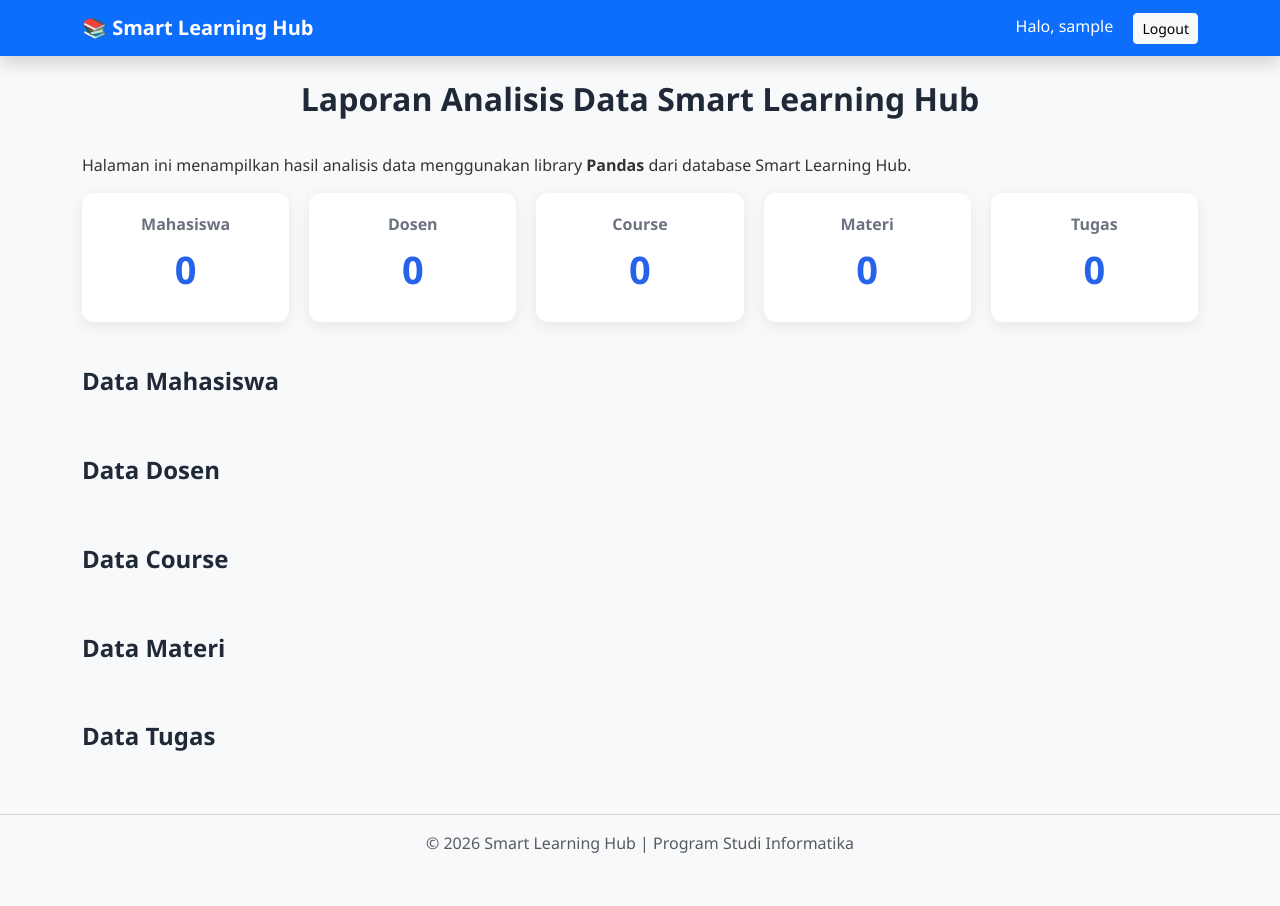
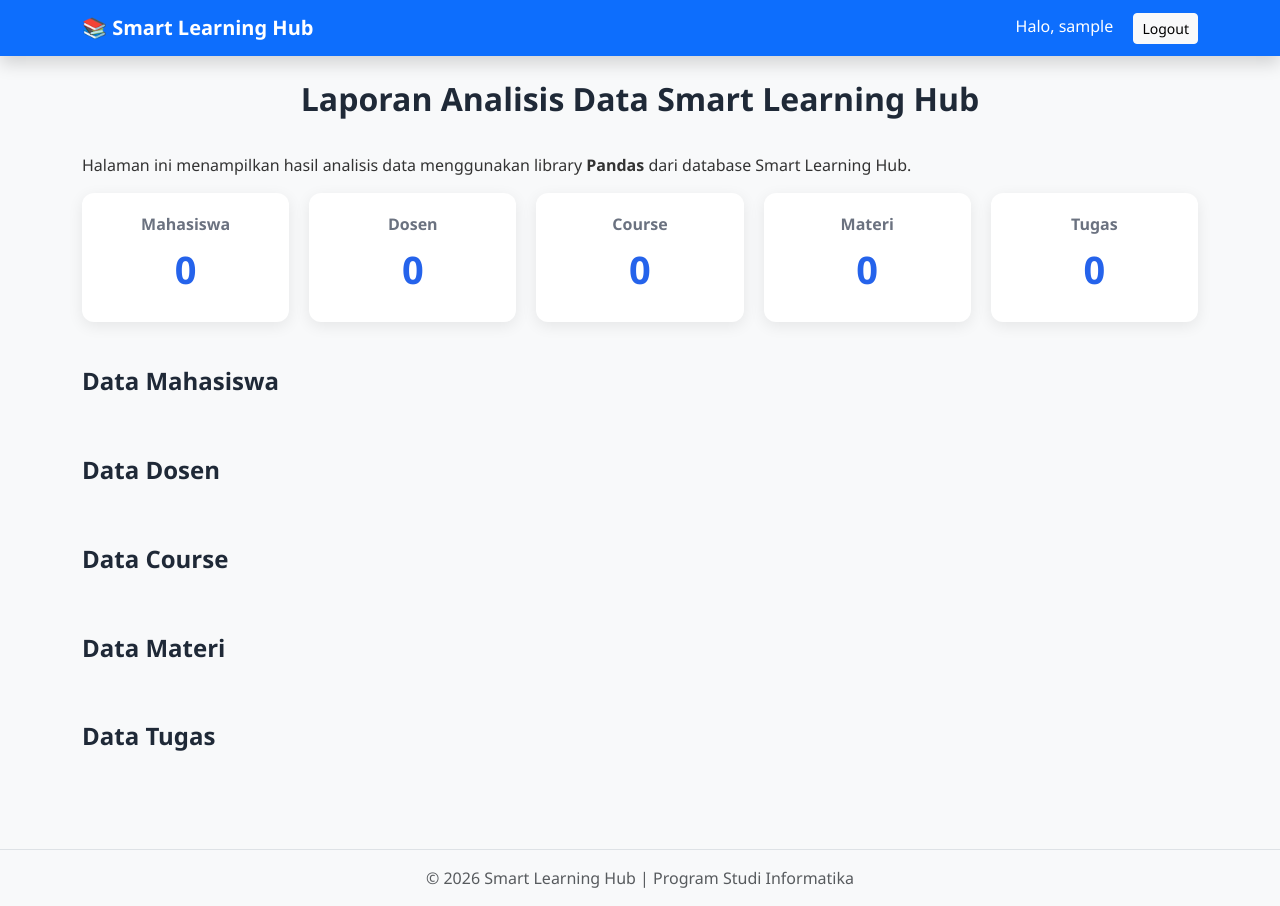
Before and after one commit to nurulanisa5519-png/SmartLearningHub, a Django app: page /laporan/ in a window 1280 px wide. Before the commit the page ends 853 px from the top, so only its background shows below. Run offline with Django 5.2, Linux system fonts and the light colour scheme; the visitor is signed in with stand-in values (Sample User, id 1); data that the repository does not hold is empty.

Commit message:
Update base.html

```diff
--- a/learning/templates/base.html
+++ b/learning/templates/base.html
@@ -12,6 +12,26 @@
 
     <!-- CSS -->
     <link rel="stylesheet" href="{% static 'css/style.css' %}">
+
+    <!-- Perbaikan Footer -->
+    <style>
+
+        html,
+        body{
+            height:100%;
+        }
+
+        body{
+            display:flex;
+            flex-direction:column;
+            min-height:100vh;
+        }
+
+        .main-content{
+            flex:1;
+        }
+
+    </style>
 
 </head>
 
@@ -45,19 +65,20 @@
     </nav>
 
     <!-- Content -->
-    <div class="container mt-4">
+    <main class="container mt-4 main-content">
 
         {% block content %}
         {% endblock %}
 
-    </div>
+    </main>
 
     <!-- Footer -->
-    <footer class="text-center mt-5 mb-3 text-muted">
-        <hr>
-        <p>
+    <footer class="text-center mt-5 py-3 text-muted border-top">
+
+        <p class="mb-0">
             © 2026 Smart Learning Hub | Program Studi Informatika
         </p>
+
     </footer>
 
     <script src="https://cdn.jsdelivr.net/npm/bootstrap@5.3.3/dist/js/bootstrap.bundle.min.js"></script>
```
